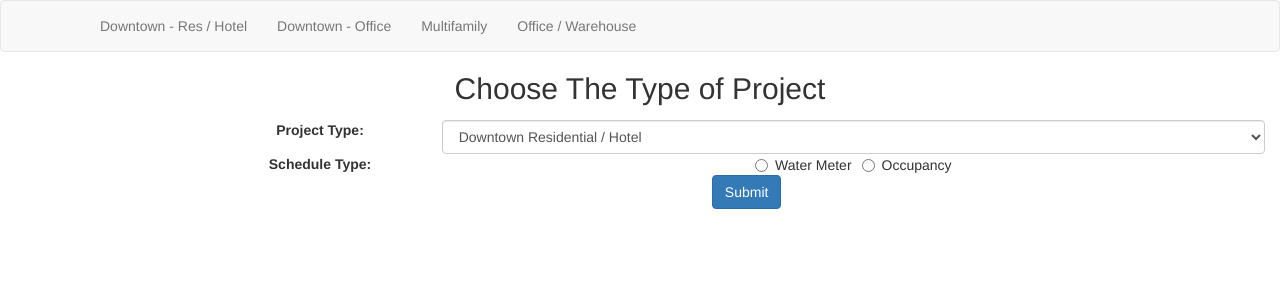
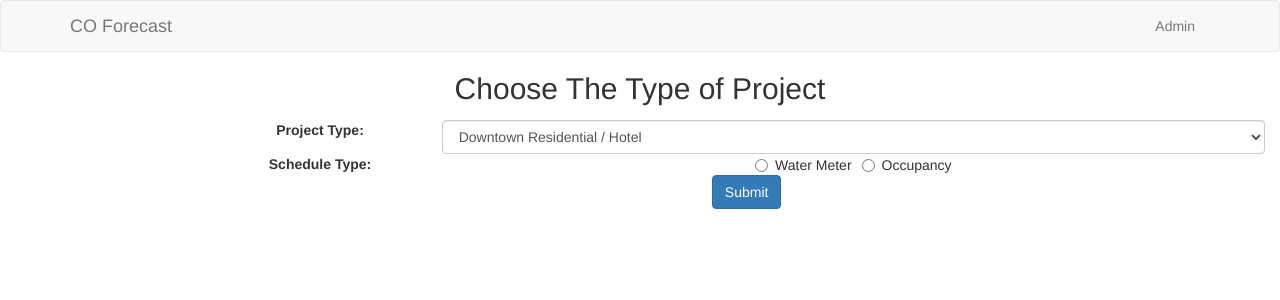
Before and after one commit to mateoholman/MeterTcoDates, a React (Create React App) app: page / in a window 1280 px wide. Shown: the top 300 px of the page. Built offline with nearby package versions, Linux system fonts and the light colour scheme.

Commit message:
Cleaned up navbar

```diff
--- a/src/components/Header.js
+++ b/src/components/Header.js
@@ -6,12 +6,14 @@ class Header extends Component {
     return(
       <div className="header">
         <Navbar collapseOnSelect>
+          <Navbar.Header>
+            <Navbar.Brand>
+              CO Forecast
+            </Navbar.Brand>
+          </Navbar.Header>
           <Navbar.Collapse>
-          <Nav>
-            <NavItem eventKey={1} href="#">Downtown - Res / Hotel</NavItem>
-            <NavItem eventKey={2} href="#">Downtown - Office</NavItem>
-            <NavItem eventKey={3} href="#">Multifamily</NavItem>
-            <NavItem eventKey={4} href="#">Office / Warehouse</NavItem>
+          <Nav pullRight>
+            <NavItem eventKey={1} href="#">Admin</NavItem>
           </Nav>
         </Navbar.Collapse>
         </Navbar>
```
